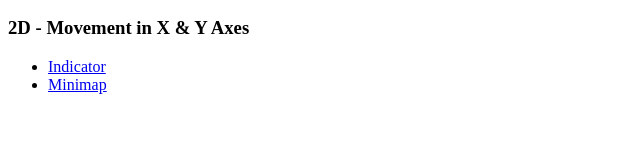
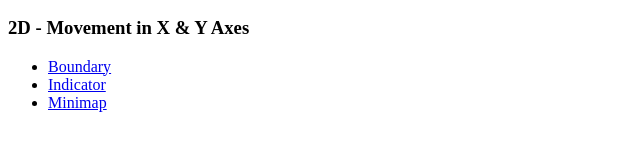
Before and after one commit to xta/affordance, a plain HTML site: page index.html in a window 1280 px wide. Shown: the part 145-293 px from the top of the page, without its empty margins (0-640 px from the left). Drawn offline with Linux system fonts and the light colour scheme.

Commit message:
update root index to include boundary

```diff
--- a/index.html
+++ b/index.html
@@ -10,6 +10,7 @@
 <h3>2D - Movement in X & Y Axes</h3>
 
 <ul>
+  <li><a href="./boundary/index.html">Boundary</a></li>
   <li><a href="./indicator/index.html">Indicator</a></li>
   <li><a href="./minimap/index.html">Minimap</a></li>
 </ul>
```
